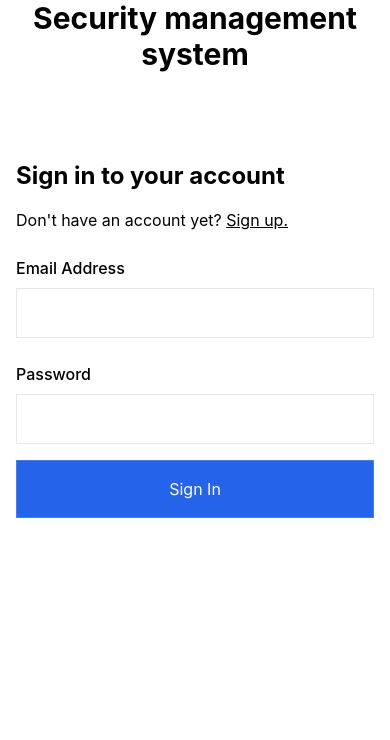
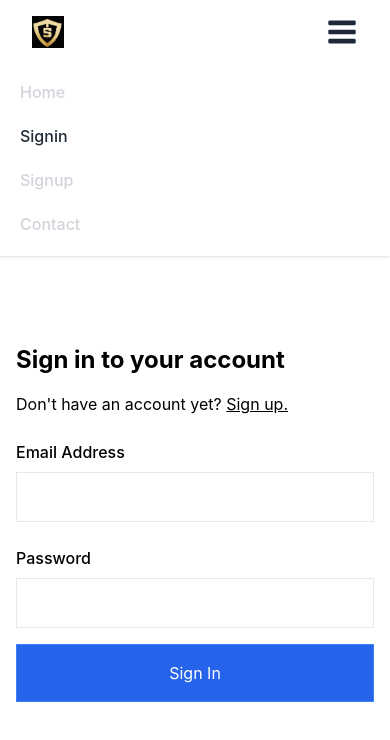
Before and after one commit to keshav474/security_mangement_sys, a React (Create React App) app: page / in a window 390 px wide. Shown: the top 740 px of the page. Built offline with nearby package versions, Linux system fonts and the light colour scheme; no server answers.

Commit message:
navbar created

```diff
--- a/src/App.js
+++ b/src/App.js
@@ -1,28 +1,29 @@
-import React from 'react';
-import Signin from './components/Signin';
-import Signup from './components/Signup';
-import Account from './components/Account';
-import { Route, Routes } from 'react-router-dom';
-import { AuthContextProvider } from './context/AuthContext';
-import ProtectedRoute from './components/ProtectedRoute';
+import React from "react";
+import Signin from "./components/Signin";
+import Signup from "./components/Signup";
+import Account from "./components/Account";
+import { Route, Routes } from "react-router-dom";
+import { AuthContextProvider } from "./context/AuthContext";
+import ProtectedRoute from "./components/ProtectedRoute";
+import Navbar from "./components/Navbar";
 
 function App() {
+
   return (
     <div>
-      <h1 className='text-center text-3xl font-bold'>
+      {/* <h1 className='text-center text-3xl font-bold'>
         Security management system
-      </h1>
+      </h1> */}
+      <Navbar />
       <AuthContextProvider>
         <Routes>
-          <Route path='/' element={<Signin />} />
-          <Route path='/signup' element={<Signup />} />
-          <Route
-            path='/account'
-            element={
-              <ProtectedRoute>
-                <Account />
-              </ProtectedRoute>
-            }
+          <Route path="/" element={<Signin />} />
+          <Route path="/signup" element={<Signup />} />
+          <Route path="/account" element={
+            <ProtectedRoute>
+              <Account />
+            </ProtectedRoute>
+          }
           />
         </Routes>
       </AuthContextProvider>
--- a/src/components/Account.jsx
+++ b/src/components/Account.jsx
@@ -3,11 +3,11 @@ import { useNavigate } from "react-router-dom";
 import { UserAuth } from "../context/AuthContext";
 import IntrusionAlert from "./IntrusionAlert";
 import LiveFeed from "./LiveFeed";
+import img from "./images/user.png";
 
 const Account = () => {
   const { user, logout } = UserAuth();
   const navigate = useNavigate();
-
 
   const handleLogout = async () => {
     try {
@@ -21,20 +21,31 @@ const Account = () => {
   };
 
   return (
+    <>
+      <div class="absolute top-25 right-10 h-16 w-16">
+
+        <button onClick={handleLogout} className="border px-4 py-2 my-4 bg-slate-200">
+          Logout
+        </button>
+      </div>
+
       <div className="max-w-[600px] mx-auto my-16 p-4">
         <div>
           <h1 className="text-2xl font-bold py-4">Account</h1>
           <p>User Email: {user && user.email}</p>
-
-        <button onClick={handleLogout} className="border px-6 py-2 my-4">
-          Logout
-        </button>
         </div>
         <>
+          <video width="1280" height="720" controls>
+            <source
+              src="https://play.streamingvideoprovider.com/popplayer.php?it=7oi83pmagi04&is_link=1&w=720&h=405&pause=1&title=HOSTEL+CCTV&skin=3&repeat=&brandNW=1&start_volume=34&bg_gradient1=%23ffffff&bg_gradient2=%23e9e9e9&fullscreen=1&fs_mode=2&skinAlpha=50&colorBase=%23250864&colorIcon=%23ffffff&colorHighlight=%237f54f8&direct=false&no_ctrl=&auto_hide=1&viewers_limit=0&cc_position=bottom&cc_positionOffset=70&cc_multiplier=0.03&cc_textColor=%23ffffff&cc_textOutlineColor=%23ffffff&cc_bkgColor=%23000000&cc_bkgAlpha=0.1&image=https%3A%2F%2Fmember.streamingvideoprovider.com%2Fpanel%2Fserver%2Fclip%3Fa%3DGenerateThumbnail%26clip_id%3D6611949%26size%3Dlarge&mainBg_Color=%23ffffff&aspect_ratio=16%3A9&play_button=1&play_button_style=pulsing&sleek_player=1&stretch=&auto_play=0&auto_play_type=unMute&floating_player=none"
+              type="video/mp4"
+            />
+          </video>
           <LiveFeed />
         </>
         <IntrusionAlert />
       </div>
+    </>
   );
 };
 
--- a/src/components/LiveFeed.js
+++ b/src/components/LiveFeed.js
@@ -16,6 +16,9 @@ const LiveFeed = () => {
       .catch(function (err) {
         console.log(err.name + ": " + err.message);
       }); // always check for errors at the end.
+
+
+
   };
 
   useEffect(() => {
@@ -24,7 +27,9 @@ const LiveFeed = () => {
 
   return (
     <div>
-      <video autoPlay={false} id="videoElement"></video>
+      <video autoPlay={true} id="videoElement">
+
+      </video>
     </div>
   );
 };
--- /dev/null
+++ b/src/components/Navbar.jsx
@@ -0,0 +1,68 @@
+import React from 'react'
+import { UserAuth } from "../context/AuthContext";
+import { useNavigate } from "react-router-dom";
+import logo from "./images/logo.png";
+
+function Navbar() {
+
+    return (
+
+        <div>
+            <nav class="bg-white dark:bg-gray-800  shadow ">
+                <div class="px-8 mx-auto max-w-7xl">
+                    <div class="flex items-center justify-between h-16">
+                        <div class="w-full justify-between flex items-center">
+                            <a class="flex-shrink-0" href="/">
+                                <img class="w-8 h-8" src={logo} alt="Workflow" />
+                            </a>
+                            <div class="hidden md:block">
+                                <div class="flex items-baseline ml-10 space-x-4">
+                                    <a class="text-gray-300  hover:text-gray-800 dark:hover:text-white px-3 py-2 rounded-md text-sm font-medium" href="/account">
+                                        Home
+                                    </a>
+                                    <a class="text-gray-300  hover:text-gray-800 dark:hover:text-white px-3 py-2 rounded-md text-sm font-medium" href="/signup">
+                                        Signup
+                                    </a>
+                                    <a class="text-gray-800 dark:text-white  hover:text-gray-800 dark:hover:text-white px-3 py-2 rounded-md text-sm font-medium" href="/">
+                                        SignIn
+                                    </a>
+                                </div>
+                            </div>
+                        </div>
+                        <div class="block">
+                            <div class="flex items-center ml-4 md:ml-6">
+                            </div>
+                        </div>
+                        <div class="flex -mr-2 md:hidden">
+                            <button class="text-gray-800 dark:text-white hover:text-gray-300 inline-flex items-center justify-center p-2 rounded-md focus:outline-none">
+                                <svg width="20" height="20" fill="currentColor" class="w-8 h-8" viewBox="0 0 1792 1792" xmlns="http://www.w3.org/2000/svg">
+                                    <path d="M1664 1344v128q0 26-19 45t-45 19h-1408q-26 0-45-19t-19-45v-128q0-26 19-45t45-19h1408q26 0 45 19t19 45zm0-512v128q0 26-19 45t-45 19h-1408q-26 0-45-19t-19-45v-128q0-26 19-45t45-19h1408q26 0 45 19t19 45zm0-512v128q0 26-19 45t-45 19h-1408q-26 0-45-19t-19-45v-128q0-26 19-45t45-19h1408q26 0 45 19t19 45z">
+                                    </path>
+                                </svg>
+                            </button>
+                        </div>
+                    </div>
+                </div>
+                <div class="md:hidden">
+                    <div class="px-2 pt-2 pb-3 space-y-1 sm:px-3">
+                        <a class="text-gray-300 hover:text-gray-800 dark:hover:text-white block px-3 py-2 rounded-md text-base font-medium" href="/account">
+                            Home
+                        </a>
+                        <a class="text-gray-800 dark:text-white block px-3 py-2 rounded-md text-base font-medium" href="/signin">
+                            Signin
+                        </a>
+                        <a class="text-gray-300 hover:text-gray-800 dark:hover:text-white block px-3 py-2 rounded-md text-base font-medium" href="/signup">
+                            Signup
+                        </a>
+                        <a class="text-gray-300 hover:text-gray-800 dark:hover:text-white block px-3 py-2 rounded-md text-base font-medium" href="/#">
+                            Contact
+                        </a>
+                    </div>
+                </div>
+            </nav>
+        </div>
+
+    )
+}
+
+export default Navbar
--- a/src/index.js
+++ b/src/index.js
@@ -3,6 +3,7 @@ import ReactDOM from "react-dom/client";
 import "./index.css";
 import App from "./App";
 import {BrowserRouter} from "react-router-dom";
+import * as te from 'tw-elements';
 // import reportWebVitals from './reportWebVitals';
 
 const root = ReactDOM.createRoot(document.getElementById("root"));
```
Also changed, not shown: src/components/images/logo.png (added), src/components/images/user.png (added). Lines whose indentation alone changed are shown as unchanged.
